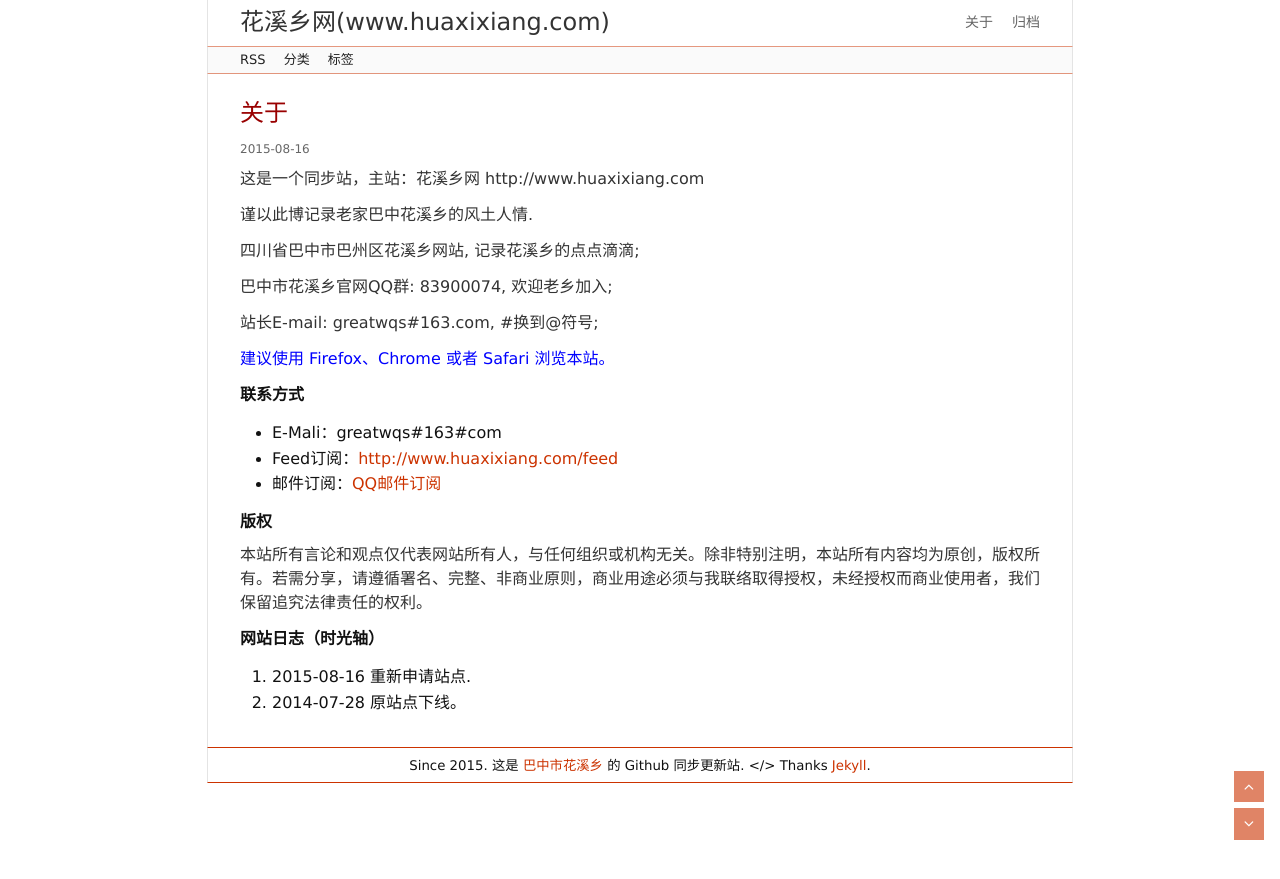
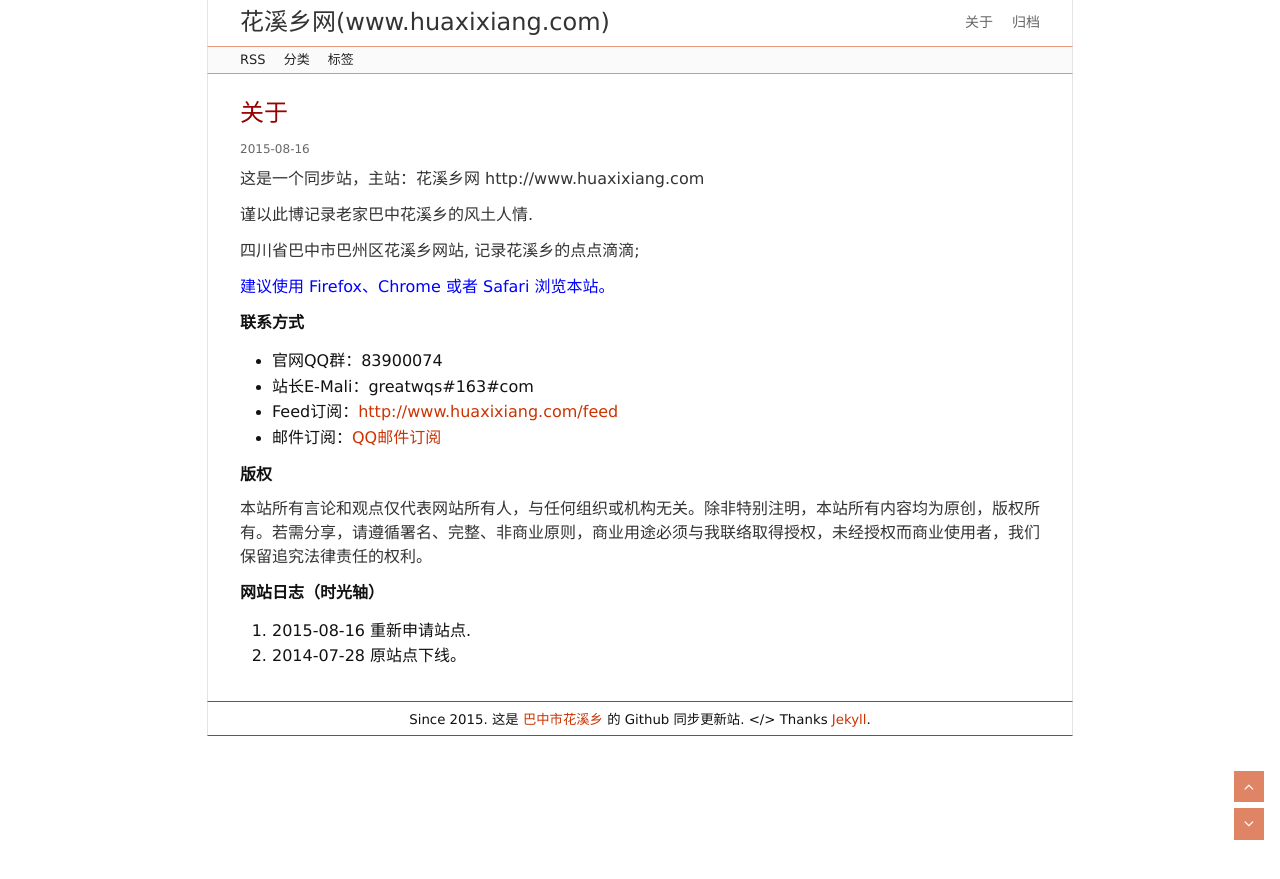
Before and after one commit to greatwqs/greatwqs.github.io, a Jekyll site: the page built from about.md, in a window 1280 px wide. Shown: the top 879 px of the page. Built offline with Jekyll 4.4.1, drawn with Linux system fonts in a browser that asks for light colours; Markdown is read by kramdown in place of the engine named in the settings; comment, search, counter and statistics services are not loaded.

Commit message:
再更新about

```diff
--- a/about.md
+++ b/about.md
@@ -11,15 +11,12 @@ date: 2015-08-16
 
 四川省巴中市巴州区花溪乡网站, 记录花溪乡的点点滴滴;
 
-巴中市花溪乡官网QQ群: 83900074, 欢迎老乡加入;
-
-站长E-mail: greatwqs#163.com, #换到@符号;
-
 <span style = "color:blue;">建议使用 Firefox、Chrome 或者 Safari 浏览本站。</span>
 
 <h3>联系方式</h3>
 <ul>
-	<li>E-Mali：greatwqs#163#com</li>
+    <li>官网QQ群：83900074</li>
+	<li>站长E-Mali：greatwqs#163#com</li>
 	<li>Feed订阅：<a href="//www.huaxixiang.com/feed" target="_blank">http://www.huaxixiang.com/feed</a></li>
 	<li>邮件订阅：<a href="/out/qqlist" target="_blank">QQ邮件订阅</a></li>
 </ul>
```
